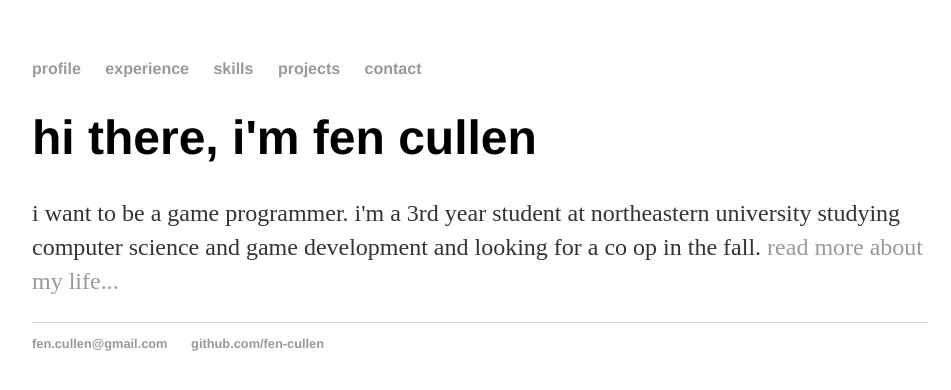
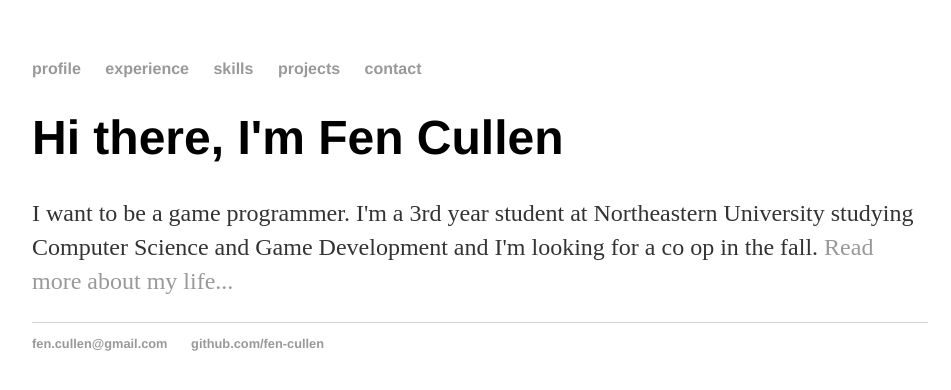
Before and after one commit to fen-cullen/fen-cullen.github.io, a Jekyll site: the page built from index.html, in a window 1280 px wide. Shown: the top 390 px of the page, without its empty margins (160-1111 px from the left). Built offline with Jekyll 4.4.1, drawn with Linux system fonts in a browser that asks for light colours.

```diff
--- a/index.html
+++ b/index.html
@@ -4,12 +4,12 @@ title: Profile
 ---
 <div class="blurb">
 	<h1>
-		hi there, i'm fen cullen
+		Hi there, I'm Fen Cullen
 	</h1>
 	<p>
-		i want to be a game programmer.	i'm a 3rd year student at northeastern university studying computer science and game development and looking for a co op in the fall.
+		I want to be a game programmer.	I'm a 3rd year student at Northeastern University studying Computer Science and Game Development and I'm looking for a co op in the fall.
 		<a href="/experience">
-			read more about my life...
+			Read more about my life...
 		</a>
 	</p>
 </div><!-- /.blurb -->
```
